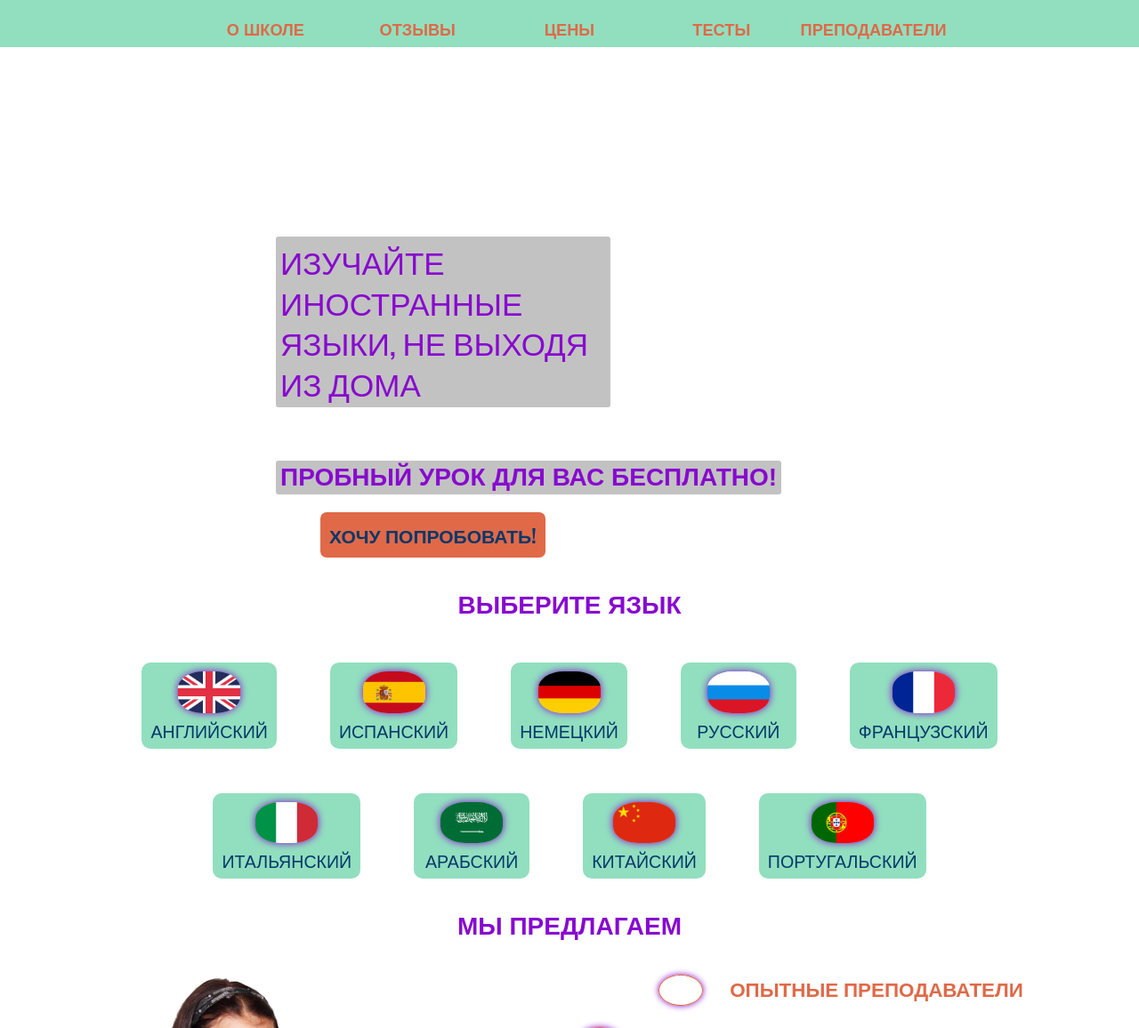
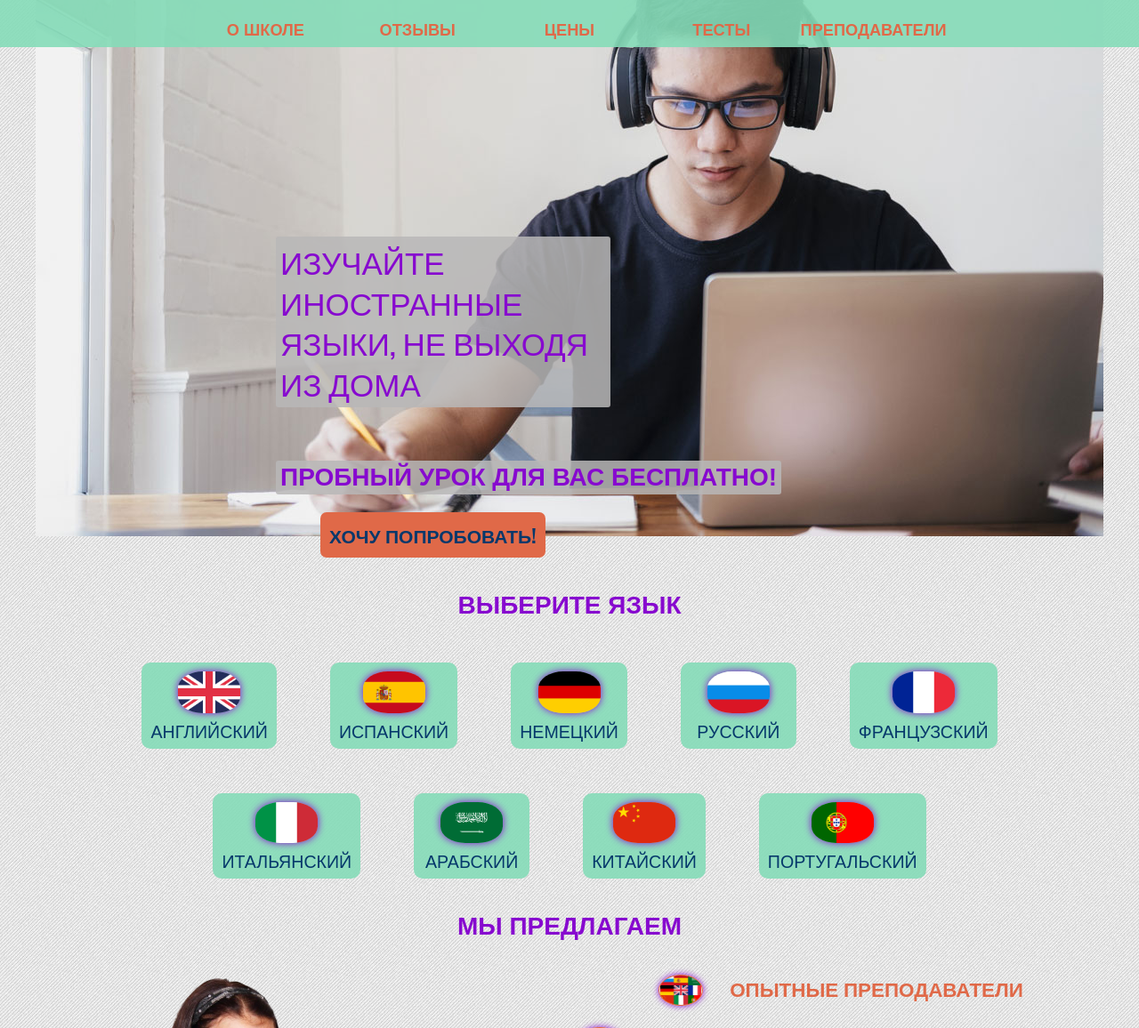
Before and after one commit to TrueAlexander/lang.school, a plain HTML site: page index.html in a window 1280 px wide. Shown: the part 144-1300 px from the top of the page at 89% size. Drawn offline with nearby package versions, Linux system fonts and the light colour scheme.

Commit message:
Add files via upload

```diff
--- a/#source/scss/style.scss
+++ b/#source/scss/style.scss
@@ -17,7 +17,7 @@ $lightGrey: rgb(189, 184, 184);
 $lightGreen: rgba(133, 220, 184, 0.9);
 
 .wrapper {
-  background-image: url(img/icons/bg13.jpg);
+  background-image: url(../img/icons/bg13.jpg);
 }
 
 .container {
@@ -294,7 +294,7 @@ $lightGreen: rgba(133, 220, 184, 0.9);
 
 .main {
   padding: 410px 0 0 280px;
-  background-image: url(img/image-study.jpg);
+  background-image: url(../img/image-study.jpg);
   background-repeat: no-repeat;
   background-size: auto;
   background-position: center center;
@@ -470,7 +470,7 @@ $lightGreen: rgba(133, 220, 184, 0.9);
       overflow: hidden;
       border: 1px solid;
       box-shadow: 0 0 7px $purple;
-      background-image: url(img/logo-square.png);
+      background-image: url(../img/logo-square.png);
       background-position: center;
       background-repeat: no-repeat;
       background-size: contain;
```
Also changed, not shown: css/style.css.
